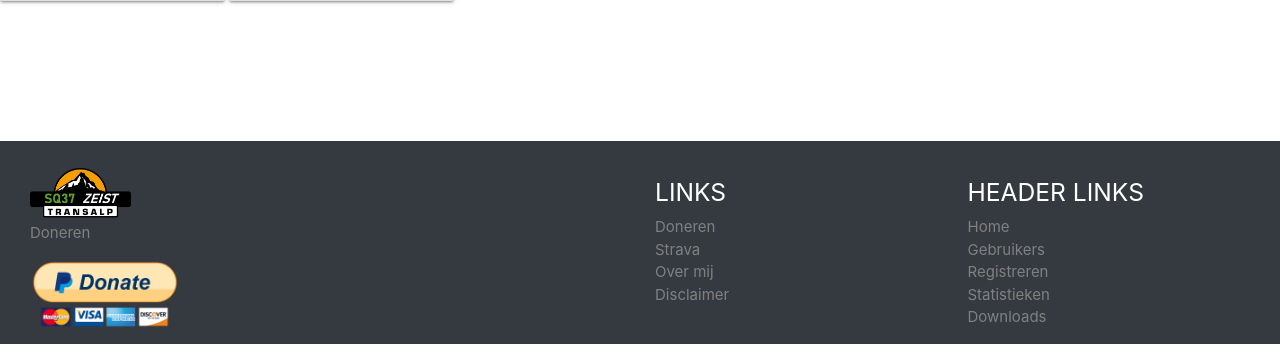
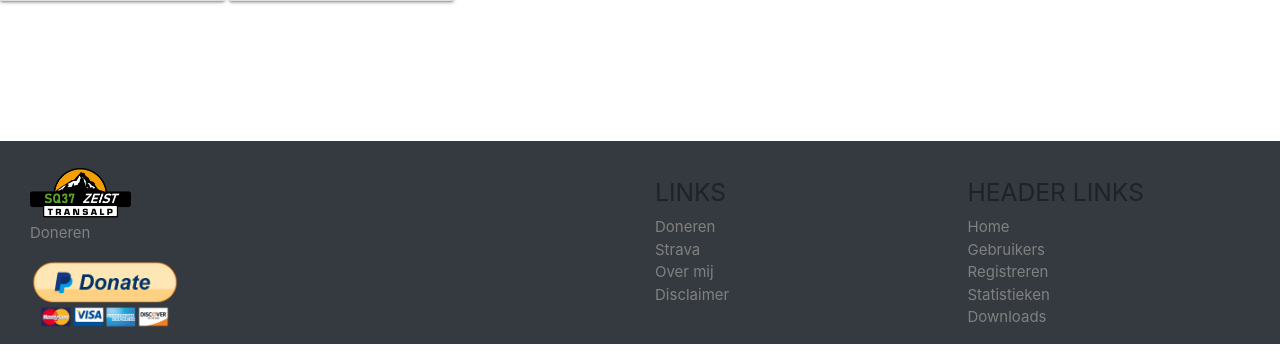
Before and after one commit to Ducolnd/SQ37, a Django app: page /authorize/ in a window 1280 px wide. Shown: the part 694-1058 px from the top of the page. Run offline with Django 3.2, Linux system fonts and the light colour scheme; data comes from the database, SQL or seed files in the repository; both versions use the stored data as it was after the commit; tables that the repository leaves empty hold one stand-in row (values such as "Sample post"); some libraries are stand-ins or nearby versions.

Commit message:
Update commit

```diff
--- a/StravaP/settings.py
+++ b/StravaP/settings.py
@@ -25,7 +25,7 @@ SECRET_KEY = '2iyik4=qkcxi9zf_b#iu+ntf+o1jd2zzc!9&j3=82bt#ns)zo+'
 # SECURITY WARNING: don't run with debug turned on in production!
 DEBUG = True
 
-ALLOWED_HOSTS = ['sq37.nl', '192.168.178.133', '127.0.0.1', 'localhost']
+ALLOWED_HOSTS = ['sq37.nl', 'www.sq37.nl', '192.168.178.133', '192.168.178.142', '127.0.0.1', 'localhost']
 
 
 # Application definition
--- a/main/templates/main/downloads.html
+++ b/main/templates/main/downloads.html
@@ -31,11 +31,11 @@
 						<h1 class="title font-weight-normal"><b>{{i.title}}</b></h1><br>
 						<p><b>Beschrijving: </b>{{i.text}}</p>
 						<p><b>Datum: </b>{{i.date}}</p>
-						<b>Bestand: </b><a href="http://localhost:8000/media/{{i.file}}" download>Klik om te downloaden</a>
+						<b>Bestand: </b><a href="sq37.nl/media/{{i.file}}" download>Klik om te downloaden</a>
 					</div>
 
 					<div class="row-lg">
-						<img class="img rounded mx-auto" src="http://localhost:8000/media/{{i.img}}">
+						<img class="img rounded mx-auto" src="sq37.nl/media/{{i.img}}">
 					</div>
 
 				</div>
--- a/main/templates/main/header.html
+++ b/main/templates/main/header.html
@@ -56,7 +56,7 @@
           </div> -->
           <hr class="clearfix w-100 d-md-none pb-3">
           <div class="col-md-3 mb-md-0 mb-3">
-            <h5 class="text-uppercase">Links</h5>
+            <h5 style="color: #1f2226" class="text-uppercase">Links</h5>
             <ul class="list-unstyled">
                 <li><a href="https://www.paypal.com/cgi-bin/webscr?cmd=_s-xclick&hosted_button_id=6K59G4QRVNNEN&source=url">Doneren</a></li>
                 <li><a href="https://www.strava.com/">Strava<a></li>
@@ -65,7 +65,7 @@
             </ul>
           </div>
           <div class="col-md-3 mb-md-0 mb-3">
-            <h5 class="text-uppercase">Header Links</h5>
+            <h5 style="color: #1f2226;" class="text-uppercase">Header Links</h5>
             <ul class="list-unstyled">
                 <li><a href="/">Home</a></li>
                 <li><a href="/authorize">Gebruikers</a></li>
```
Also changed, not shown: db.sqlite3, media/2019.jpg (added), media/IMG_3760.JPG (added), media/StelvioPass.jpg (added), 1 other file.
